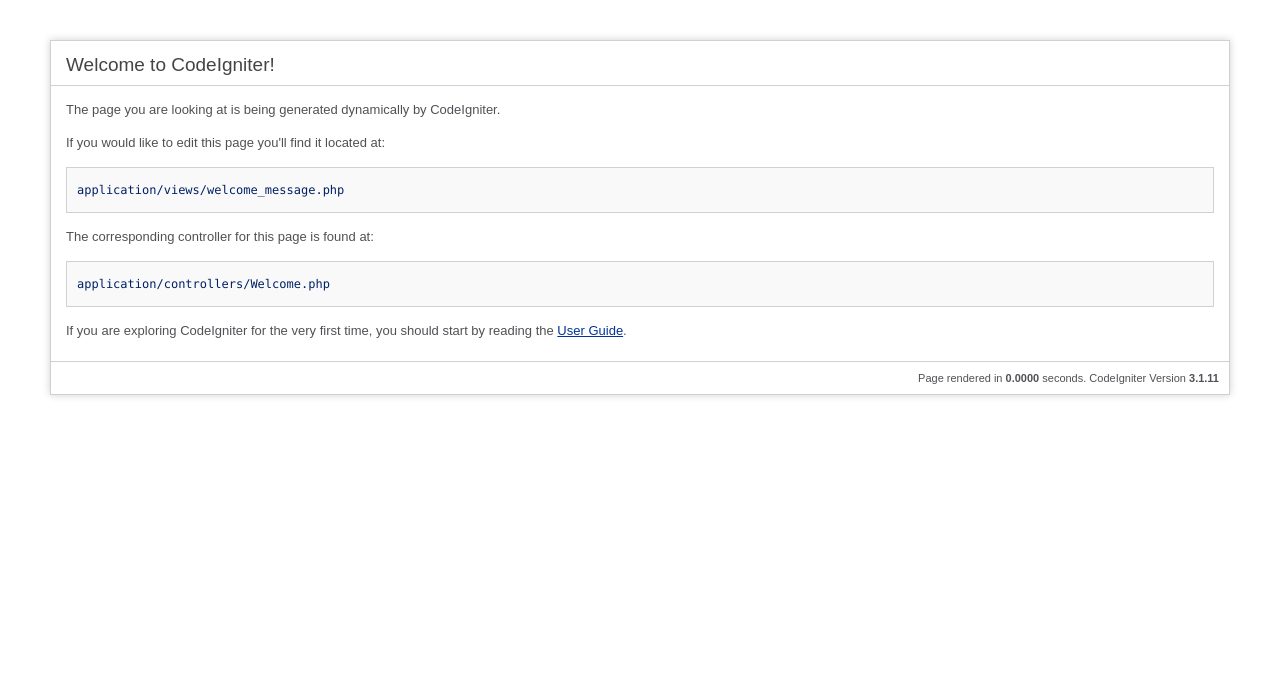
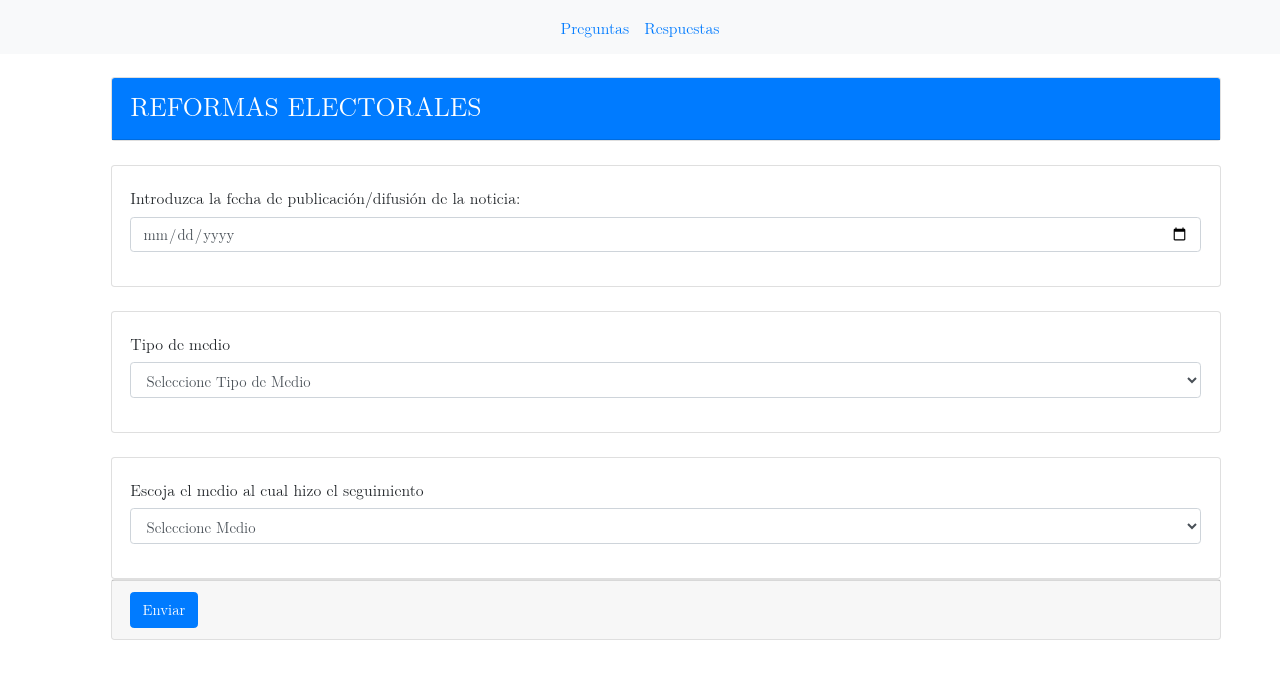
Before and after one commit to rentmar/monitor, a CodeIgniter app: page /proyectos/ in a window 1280 px wide. Shown: the top 679 px of the page. Run offline with CodeIgniter, Linux system fonts and the light colour scheme; data comes from the database, SQL or seed files in the repository.

Commit message:
Interfaz de usuarioa parcial

```diff
--- a/application/config/autoload.php
+++ b/application/config/autoload.php
@@ -39,7 +39,7 @@ defined('BASEPATH') OR exit('No direct script access allowed');
 |  $autoload['packages'] = array(APPPATH.'third_party', '/usr/local/shared');
 |
 */
-$autoload['packages'] = array();
+$autoload['packages'] = array('database');
 
 /*
 | -------------------------------------------------------------------
--- a/application/config/config.php
+++ b/application/config/config.php
@@ -23,7 +23,7 @@ defined('BASEPATH') OR exit('No direct script access allowed');
 | a PHP script and you can easily do that on your own.
 |
 */
-$config['base_url'] = '';
+$config['base_url'] = 'http://localhost/proyectos/monitor/';
 
 /*
 |--------------------------------------------------------------------------
--- a/application/config/routes.php
+++ b/application/config/routes.php
@@ -49,6 +49,6 @@ defined('BASEPATH') OR exit('No direct script access allowed');
 | Examples:	my-controller/index	-> my_controller/index
 |		my-controller/my-method	-> my_controller/my_method
 */
-$route['default_controller'] = 'welcome';
+$route['default_controller'] = 'reformaElectoral';
 $route['404_override'] = '';
 $route['translate_uri_dashes'] = FALSE;
--- a/application/controllers/ReformaElectoral.php
+++ b/application/controllers/ReformaElectoral.php
@@ -6,14 +6,21 @@ class ReformaElectoral extends CI_Controller{
         parent::__construct();
         $this->load->helper('url');
         $this->load->helper('form');
+        $this->load->model('Interfaz_model');
     }
 
     public function index()
     {
+
+
+        $datos['tipo_medio'] = $this->Interfaz_model->getAlltipos();
+
+
+
         $this->load->view("html/encabezado.php");
         $this->load->view('html/navbar');
 
-        $this->load->view('formularios/vreforma_electoral');
+        $this->load->view('formularios/vreforma_electoral', $datos);
 
         /**** PIE ****/
         $this->load->view('html/pie.php');
@@ -24,5 +31,15 @@ class ReformaElectoral extends CI_Controller{
 
     }
 
+    public function getmedios() {
+        $json = array();
+        $this->Interfaz_model->setTipoMedioID($this->input->post('tipomedioID'));
+        $json = $this->Interfaz_model->leerMedios();
+        header('Content-Type: application/json');
+        echo json_encode($json);
+    }
+
+
+
 
 }
--- /dev/null
+++ b/application/models/Interfaz_model.php
@@ -0,0 +1,30 @@
+<?php
+
+
+class Interfaz_model extends CI_Model
+{
+    private $_tipomedioID;
+    public function __construct()
+    {
+        parent::__construct();
+        $this->load->database();
+    }
+    public function setTipoMedioID($tipomedioID) {
+        return $this->_tipomedioID = $tipomedioID;
+    }
+
+    public function getAllTipos() {
+        $this->db->select(array('c.idtipomedio as tipo_id', 'c.nombre_tipo as tipo_nombre'));
+        $this->db->from('tipo_medio as c');
+        $query = $this->db->get();
+        return $query->result_array();
+    }
+
+    public function leerMedios() {
+        $this->db->select(array('s.idmedio as medio_id', 's.rel_idtipomedio', 's.nombre_medio as medio_name'));
+        $this->db->from('medio_comunicacion as s');
+        $this->db->where('s.rel_idtipomedio', $this->_tipomedioID);
+        $query = $this->db->get();
+        return $query->result_array();
+    }
+}
--- a/application/views/formularios/vreforma_electoral.php
+++ b/application/views/formularios/vreforma_electoral.php
@@ -8,12 +8,13 @@
         <br>
 
 
-        <?php echo  form_open();?>
+        <?php echo  form_open('reformaElectoral/capturarDatos');?>
 
+        <!-- Fecha de la noticia -->
         <div class="card">
             <div class="card-body">
                 <div class="form-group">
-                    <label for="email">Introduzca la fecha de publicación/difusión de la noticia:</label>
+                    <label for="fecha">Introduzca la fecha de publicación/difusión de la noticia:</label>
                     <input type="date" class="form-control" id="fecha" name="fecha" >
                 </div>
             </div>
@@ -22,138 +23,51 @@
 
         <div class="card">
             <div class="card-body">
-                <div class="form-check">
-                    <input class="form-check-input" type="radio" name="exampleRadios" id="exampleRadios1" value="option1" checked>
-                    <label class="form-check-label" for="exampleRadios1">
-                        Pagina de Red Social
-                    </label>
-                </div>
-                <div class="form-check">
-                    <input class="form-check-input" type="radio" name="exampleRadios" id="exampleRadios2" value="option2">
-                    <label class="form-check-label" for="exampleRadios2">
-                        Canal de Televisión
-                    </label>
-                </div>
-                <div class="form-check">
-                    <input class="form-check-input" type="radio" name="exampleRadios" id="exampleRadios3" value="option3" >
-                    <label class="form-check-label" for="exampleRadios3">
-                        Emisora radial
-                    </label>
-                </div>
-                <div class="form-check">
-                    <input class="form-check-input" type="radio" name="exampleRadios" id="exampleRadios4" value="option4" >
-                    <label class="form-check-label" for="exampleRadios4">
-                        Prensa Escrita
-                    </label>
+                <div class="form-group">
+                    <label for="nombre_tipo" >Tipo de medio</label>
+                    <select class="form-control" id="tipo-medio" name="tipo-medio">
+                        <option value=" ">Seleccione Tipo de Medio</option>
+                        <?php foreach ( $tipo_medio as $key => $element): ?>
+                        <option value="<?php echo $element['tipo_id']; ?>" >
+                            <?php echo $element['tipo_nombre']; ?>
+                        </option>
+                        <?php endforeach; ?>
+
+                    </select>
+
                 </div>
             </div>
         </div>
         <br>
 
         <div class="card">
-            <div class="card-header">
-                Escoja el medio al cual hizo el seguimiento
-            </div>
             <div class="card-body">
-                <div class="form-check">
-                    <input class="form-check-input" type="radio" name="exampleRadios" id="exampleRadios1" value="option1" checked>
-                    <label class="form-check-label" for="exampleRadios1">
-                        Red UNITEL
-                    </label>
+                <div class="form-group">
+                    <label>Escoja el medio al cual hizo el seguimiento</label>
+                    <select class="form-control" id="medio" name="medio">
+                        <option value="" >Seleccione Medio</option>
+
+                    </select>
                 </div>
-                <div class="form-check">
-                    <input class="form-check-input" type="radio" name="exampleRadios" id="exampleRadios2" value="option2">
-                    <label class="form-check-label" for="exampleRadios2">
-                        Red UNO
-                    </label>
-                </div>
-                <div class="form-check">
-                    <input class="form-check-input" type="radio" name="exampleRadios" id="exampleRadios3" value="option3" >
-                    <label class="form-check-label" for="exampleRadios3">
-                        Red ATB
-                    </label>
-                </div>
-                <div class="form-check">
-                    <input class="form-check-input" type="radio" name="exampleRadios" id="exampleRadios4" value="option4" >
-                    <label class="form-check-label" for="exampleRadios4">
-                        Red TVB
-                    </label>
-                </div>
-                <div class="form-check">
-                    <input class="form-check-input" type="radio" name="exampleRadios" id="exampleRadios4" value="option4" >
-                    <label class="form-check-label" for="exampleRadios4">
-                        La Razón
-                    </label>
-                </div>
-                <div class="form-check">
-                    <input class="form-check-input" type="radio" name="exampleRadios" id="exampleRadios4" value="option4" >
-                    <label class="form-check-label" for="exampleRadios4">
-                        Pagina Siete
-                    </label>
-                </div>
-                <div class="form-check">
-                    <input class="form-check-input" type="radio" name="exampleRadios" id="exampleRadios4" value="option4" >
-                    <label class="form-check-label" for="exampleRadios4">
-                        Panamericana
-                    </label>
-                </div>
-                <div class="form-check">
-                    <input class="form-check-input" type="radio" name="exampleRadios" id="exampleRadios4" value="option4" >
-                    <label class="form-check-label" for="exampleRadios4">
-                        Fides
-                    </label>
-                </div>
-                <div class="form-check">
-                    <input class="form-check-input" type="radio" name="exampleRadios" id="exampleRadios4" value="option4" >
-                    <label class="form-check-label" for="exampleRadios4">
-                        ERBOL
-                    </label>
-                </div>
-            </div>
-        </div>
-        <br>
 
-        <div class="card">
-            <div class="card-header bg-info text-white ">
-                <h4>Subtemas - Presentación de estatutos de organizaciones políticas</h4>
+
             </div>
         </div>
 
+
+
+
+        <!-- Control Submit -->
         <div class="card">
-            <div class="card-header">
-                Sobre qué versa la noticia
-            </div>
-            <div class="card-body">
-                <div class="form-check">
-                    <input class="form-check-input" type="radio" name="exampleRadios" id="exampleRadios1" value="option1" checked>
-                    <label class="form-check-label" for="exampleRadios1">
-                        Estatutos de organizaciones políticas – Ley 1096
-                    </label>
-                </div>
-                <div class="form-check">
-                    <input class="form-check-input" type="radio" name="exampleRadios" id="exampleRadios2" value="option2">
-                    <label class="form-check-label" for="exampleRadios2">
-                        Otra
-                    </label>
-                </div>
-            </div>
-        </div>
-        <br>
-
-        <div class="card-body">
-            <div class="form-group">
-                <label for="otrasb1">Especifique otra: </label>
-                <input type="text" class="form-control" id="otrasb1" name="otrasb1" >
+            <div class="card-footer">
+                <input id="url_base" name="url_base" type="hidden" value="<?php echo site_url(); ?>">
+                <button type="submit" class="btn btn-primary" >Enviar</button>
             </div>
 
         </div>
+        <!-- Fin Control Submit -->
 
-        <div class="card-body">
-            <div class="card-footer">
-                <button type="submit" class="btn btn-primary">Enviar</button>
-            </div>
 
-        </div>
 
 
         <?php echo form_close(); ?>
--- a/application/views/html/pie.php
+++ b/application/views/html/pie.php
@@ -1,14 +1,16 @@
 
+<script>var baseurl = "<?php echo site_url(); ?>";</script>
 <!-- Java Script -->
 <script src="<?php echo base_url(); ?>assets/js/jquery.min.js"></script>
 <script src="<?php echo base_url(); ?>assets/js/popper.min.js"></script>
 <script src="<?php echo base_url(); ?>assets/js/bootstrap.min.js"></script>
 <script src="<?php echo base_url(); ?>assets/js/bootstrap-select.min.js"></script>
 <script src="<?php echo base_url(); ?>assets/js/select2.min.js"></script>
-<script src="<?php echo base_url(); ?>assets/js/javaui.js"></script>
 <script type="text/javascript" src="<?php echo base_url(); ?>assets/js/datatables.min.js"></script>
 <script type="text/javascript" src="<?php echo base_url(); ?>assets/js/tablas.js"></script>
 <script type="text/javascript" src="<?php echo base_url(); ?>assets/js/jquery.steps.min.js"></script>
+<script type="text/javascript" src="<?php echo base_url(); ?>assets/js/formulario.js"></script>
+
 
 </body>
 </html>
--- /dev/null
+++ b/assets/js/formulario.js
@@ -0,0 +1,35 @@
+
+
+//obtener la lista de medios
+jQuery(document).on('change', 'select#tipo-medio', function (e) {
+    e.preventDefault();
+    var tipomedioID = jQuery(this).val();
+    getMediosList(tipomedioID);
+});
+
+function getMediosList(tipomedioID) {
+    $.ajax({
+        url: baseurl + "/reformaElectoral/getmedios",
+        type: 'post',
+        data: {tipomedioID: tipomedioID},
+        dataType: 'json',
+        beforeSend: function () {
+            jQuery('select#medio').find("option:eq(0)").html("Please wait..");
+        },
+        complete: function () {
+            // code
+        },
+        success: function (json) {
+            var options = '';
+            options +='<option value="">Seleccionar Medio</option>';
+            for (var i = 0; i < json.length; i++) {
+                options += '<option value="' + json[i].medio_id + '">' + json[i].medio_name + '</option>';
+            }
+            jQuery("select#medio").html(options);
+
+        },
+        error: function (xhr, ajaxOptions, thrownError) {
+            console.log(thrownError + "\r\n" + xhr.statusText + "\r\n" + xhr.responseText);
+        }
+    });
+}
```
